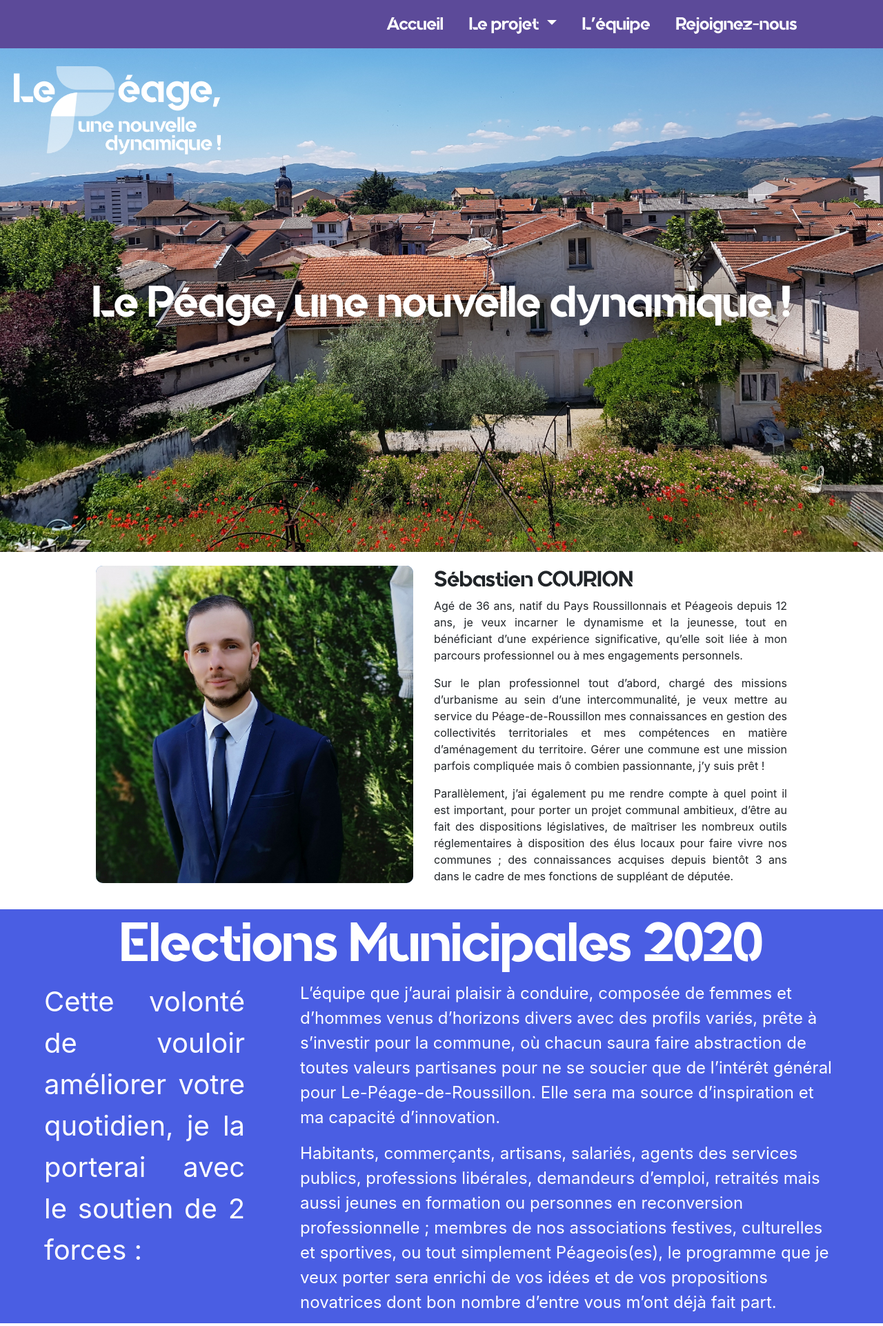
After one commit to chris091084/projet_peage_une_nouvelle_dynamique, a PHP site: page /Accueil.html in a window 1280 px wide. The commit adds this page. Shown: the top 1922 px of the page at 69% size. Run offline with PHP 8.4, Linux system fonts and the light colour scheme.

Commit message:
add font+correction

```diff
--- /dev/null
+++ b/Accueil.html
@@ -0,0 +1,160 @@
+<!doctype html>
+<html lang="fr">
+<head>
+    <meta charset="UTF-8">
+    <meta name="viewport"
+          content="width=device-width, user-scalable=no, initial-scale=1.0, maximum-scale=1.0, minimum-scale=1.0">
+    <meta http-equiv="X-UA-Compatible" content="ie=edge">
+    <link rel="stylesheet" href="https://stackpath.bootstrapcdn.com/bootstrap/4.3.1/css/bootstrap.min.css" integrity="sha384-ggOyR0iXCbMQv3Xipma34MD+dH/1fQ784/j6cY/iJTQUOhcWr7x9JvoRxT2MZw1T" crossorigin="anonymous">
+    <link rel="stylesheet" href="assets/css/Style.css">
+    <link href="https://fonts.googleapis.com/css?family=Montserrat&display=swap" rel="stylesheet">
+
+    <title>le péage une nouvelle dynamique</title> <!-- à définir-->
+
+</head>
+
+
+<body>
+    <header>
+
+
+        <nav class="navbar fixed-top navbar-expand-lg navbar-light ">
+            <a class="navbar-brand col-5" href="#"></a>
+            <button class="navbar-toggler" type="button" data-toggle="collapse" data-target="#navbarNav" aria-controls="navbarNav" aria-expanded="false" aria-label="Toggle navigation">
+                <span class="navbar-toggler-icon"></span>
+            </button>
+            <div class="collapse navbar-collapse"  id="navbarNav">
+                <ul class="navbar-nav">
+                    <li class="nav-item active ">
+                        <a class="nav-link" href="#">Accueil <span class="sr-only">(current)</span></a>
+                    </li>
+                    <li class="nav-item dropdown">
+                        <a class="nav-link dropdown-toggle" href="#" id="navbarDropdownMenuLink" role="button" data-toggle="dropdown" aria-haspopup="true" aria-expanded="false">
+                            Le projet
+                        </a>
+                        <div class="dropdown-menu" aria-labelledby="navbarDropdownMenuLink">
+                            <a class="dropdown-item" href="#">Nos Actions</a>
+                            <a class="dropdown-item" href="#">Nos Actions</a>
+                            <a class="dropdown-item" href="#">Nos Actions</a>
+                        </div>
+                    </li>
+                    <li class="nav-item active">
+                        <a class="nav-link" href="#">L'équipe</a>
+                    </li>
+                    <li class="nav-item active ">
+                        <a class="nav-link" href="#">Rejoignez-nous<span class="sr-only">(current)</span></a>
+                    </li>
+                </ul>
+            </div>
+        </nav>
+        <div class="block-nav">
+            <img class='logo' src="assets/images/LOGO_gris%20.png ">
+            <h1> Le Péage, une nouvelle dynamique !<img src=""></h1>
+        </div>
+    </header>
+    <section>
+        <article class="article1">
+            <div class="photo">
+                <img class="photoCandidat" src="assets/images/seb30.jpg">
+            </div>
+            <div class="descrition" >
+                <h2 class="nomSebastien">Sébastien COURION</h2>
+                <p class="biographie">Agé de 36 ans, natif du Pays Roussillonnais et Péageois depuis 12 ans, je veux incarner le dynamisme et la jeunesse, tout en bénéficiant d’une expérience significative, qu’elle soit liée à mon parcours professionnel ou à mes engagements personnels. </p>
+                <p class="biographie">Sur  le  plan  professionnel  tout  d’abord,  chargé  des  missions d’urbanisme au sein d’une intercommunalité, je veux mettre au service  du  Péage-de-Roussillon  mes  connaissances  en  gestion  des  collectivités  territoriales  et  mes  compétences  en  matière  d’aménagement du territoire. Gérer une commune est une mission parfois compliquée mais ô combien passionnante, j’y suis prêt !</p>
+                <p class="biographie">Parallèlement, j’ai également pu me rendre compte à quel point il est important, pour porter un projet communal ambitieux, d’être au fait des dispositions législatives, de maîtriser les nombreux outils réglementaires à disposition des élus locaux pour faire vivre nos communes  ;  des  connaissances  acquises  depuis  bientôt  3  ans  dans le cadre de mes fonctions de suppléant de députée.</p>
+            </div>
+        </article>
+        <article class="about">
+            <h2 class="election">Elections Municipales 2020</h2>
+            <aside>
+                <p class="p-aside1">Cette volonté de vouloir améliorer votre quotidien, je la porterai avec le soutien de 2 forces :</p>
+                <div>
+                    <p class="p-aside2">L’équipe que j’aurai plaisir à conduire, composée de femmes et d’hommes venus d’horizons divers avec des profils variés, prête à s’investir pour la commune, où chacun saura faire abstraction de toutes valeurs partisanes pour ne se soucier que de l’intérêt général pour Le-Péage-de-Roussillon. Elle sera ma source d’inspiration et ma capacité d’innovation.</p>
+                    <p class="p-aside2">Habitants, commerçants, artisans, salariés, agents des services publics, professions libérales, demandeurs d’emploi, retraités mais aussi jeunes en formation ou personnes en reconversion professionnelle ; membres de nos associations festives, culturelles et sportives, ou tout simplement Péageois(es), le programme que je veux porter sera enrichi de vos idées et de vos propositions novatrices dont bon nombre d’entre vous m’ont déjà fait part.</p>
+                </div>
+            </aside>
+        </article>
+
+        <article class="article2">
+            <div class="photo">
+                <img class="photoCandidat" src="assets/images/seb30.jpg">
+            </div>
+            <div class="descrition" >
+                <p>orem ipsum dolor sit amet, consectetur adipisicing elit. Aliquid aperiam, culpa cumque doloribus earum libero molestias nam nobis nostrum obcaecati officiis porro quae ratione rerum tempora ut volupt</p>
+            </div>
+
+        </article>
+        <article class="article1">
+            <div class="photo">
+                <img class="photoCandidat" src="assets/images/seb30.jpg">
+            </div>
+            <div class="descrition" >
+                <p>orem ipsum dolor sit amet, consectetur adipisicing elit. Aliquid aperiam, culpa cumque doloribus earum libero molestias nam nobis nostrum obcaecati officiis porro quae ratione rerum tempora ut volupt</p>
+            </div>
+        </article>
+
+        <article class="article2">
+            <div class="photo">
+                <img class="photoCandidat" src="assets/images/seb30.jpg">
+            </div>
+            <div class="descrition" >
+                <p>orem ipsum dolor sit amet, consectetur adipisicing elit. Aliquid aperiam, culpa cumque doloribus earum libero molestias nam nobis nostrum obcaecati officiis porro quae ratione rerum tempora ut volupt</p>
+            </div>
+
+        </article>
+
+
+    </section>
+    <footer>
+    <div class="mt-5 pt-5 pb-5 footer">
+        <div class="container">
+            <div class="row">
+                <div class="col-lg-5 col-xs-12 about-company">
+                    <h2>Commentaire</h2>
+                    <p class="pr-5 text-white-50">Lorem ipsum dolor sit amet, consectetur adipiscing elit. Nullam ac ante mollis quam tristique convallis </p>
+                    <p><a href="#"><i class="fa fa-facebook-square mr-1"></i></a><a href="#"><i class="fa fa-linkedin-square"></i></a></p>
+                </div>
+                <div class="col-lg-3 col-xs-12 links">
+                    <h4 class="mt-lg-0 mt-sm-3">Links</h4>
+                    <ul class="m-0 p-0">
+                        <li>- <a href="#">Accueil</a></li>
+                        <li>- <a href="#">L'équipe</a></li>
+                        <li>- <a href="#">Rejoignez-nous</a></li>
+
+                    </ul>
+                </div>
+                <div class="col-lg-4 col-xs-12 location">
+                    <h4 class="mt-lg-0 mt-sm-4">Localisation</h4>
+                    <p>118, chemin du bassard 38121 CHONAS L'amballan</p>
+                    <p class="mb-0"><i class="fa fa-phone mr-3"></i>06.XX.XX.XX.XX</p>
+                </div>
+            </div>
+            <div class="row mt-5">
+                <div class="col copyright">
+                    <p class=""><small class="text-white-50">© 2019. Christian COLEY.</small></p>
+                </div>
+            </div>
+        </div>
+    </div>
+    </footer>
+
+</body>
+<script type="text/javascript">
+
+    $(windows).on ("scroll", function()){
+        if($(windows).scrollTop()){
+            $('.block-nav').addClass('black');
+
+    }
+
+        else{
+            $('nav').removeClass('black');
+        }
+    })
+</script>
+<script src="https://code.jquery.com/jquery-3.3.1.slim.min.js" integrity="sha384-q8i/X+965DzO0rT7abK41JStQIAqVgRVzpbzo5smXKp4YfRvH+8abtTE1Pi6jizo" crossorigin="anonymous"></script>
+<script src="https://cdnjs.cloudflare.com/ajax/libs/popper.js/1.14.7/umd/popper.min.js" integrity="sha384-UO2eT0CpHqdSJQ6hJty5KVphtPhzWj9WO1clHTMGa3JDZwrnQq4sF86dIHNDz0W1" crossorigin="anonymous"></script>
+<script src="https://stackpath.bootstrapcdn.com/bootstrap/4.3.1/js/bootstrap.min.js" integrity="sha384-JjSmVgyd0p3pXB1rRibZUAYoIIy6OrQ6VrjIEaFf/nJGzIxFDsf4x0xIM+B07jRM" crossorigin="anonymous"></script>
+
+
+</html>
--- a/assets/css/Style.css
+++ b/assets/css/Style.css
@@ -3,13 +3,21 @@
 }
 
 @font-face {
-    font-family: "quantify";
-    src: url("../fonts/Quantify.ttf") format("ttf"),
-    url("/fonts/OpenSans-Regular-webfont.woff") format("woff");
+    font-family: 'Quantify Regular';
+    font-style: normal;
+    font-weight: normal;
+    src: local('Quantify Regular'), url('Quantify.woff') format('woff');
+}
+
+
+@font-face {
+    font-family: 'Quantify Bold';
+    font-style: normal;
+    font-weight: normal;
+    src: local('Quantify Bold'), url('Quantify Bold.woff') format('woff');
 }
 
 body{
-    font-family: quantify, Montserrat,Arial;
     margin:auto;
 }
 
@@ -36,7 +44,8 @@ body{
 
 }
 nav{
-    background-color: rgb(74, 94, 227); /* changement de la couleur en violet*/
+    background-color: rgb(92, 74, 153); /* changement de la couleur en violet*/
+    font-family: Quantify Regular, Montserrat,Arial;
 }
 
 .nav-link:hover{
@@ -58,6 +67,7 @@ h1{
     color:white; /*changement de la police en quantify mettre le l est le P enmajuscule*****/
     font-size: 6rem;
     text-shadow: black 9px 0 50px;
+    font-family: Quantify Regular, Montserrat,Arial;
 }
 
 
@@ -84,6 +94,10 @@ h1{
 
 
 /***corps page*********/
+
+h2{
+    font-family: Quantify Regular, Montserrat,Arial;
+}
 
 section{
     display: flex;
```
Also changed, not shown: assets/css/Helvetica_bold.TTF (added), assets/css/Helvetica_reg.TTF (added), assets/css/Quantify (1).ttf (added), assets/css/Quantify+Bold.woff (added), assets/css/Quantify.woff (added).
